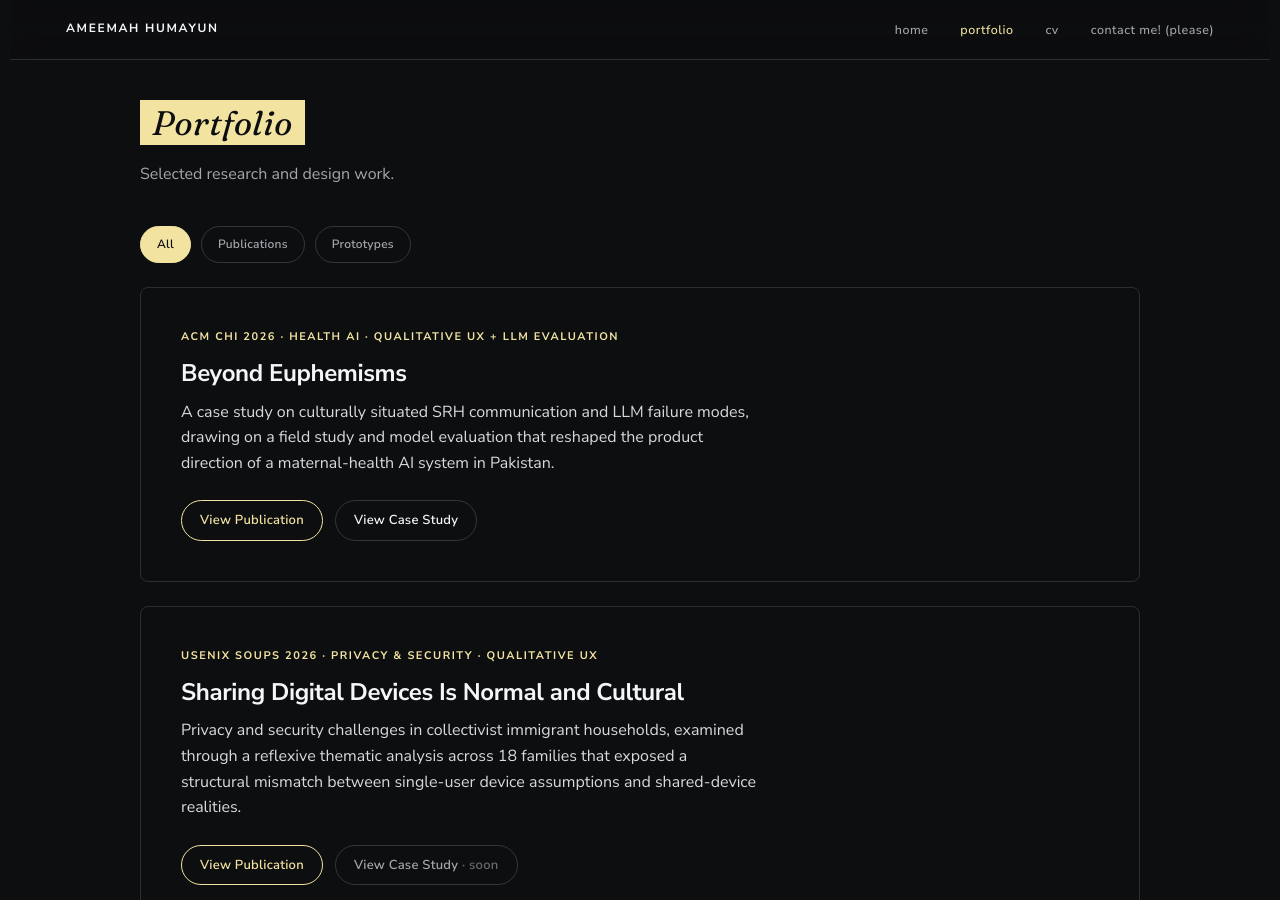
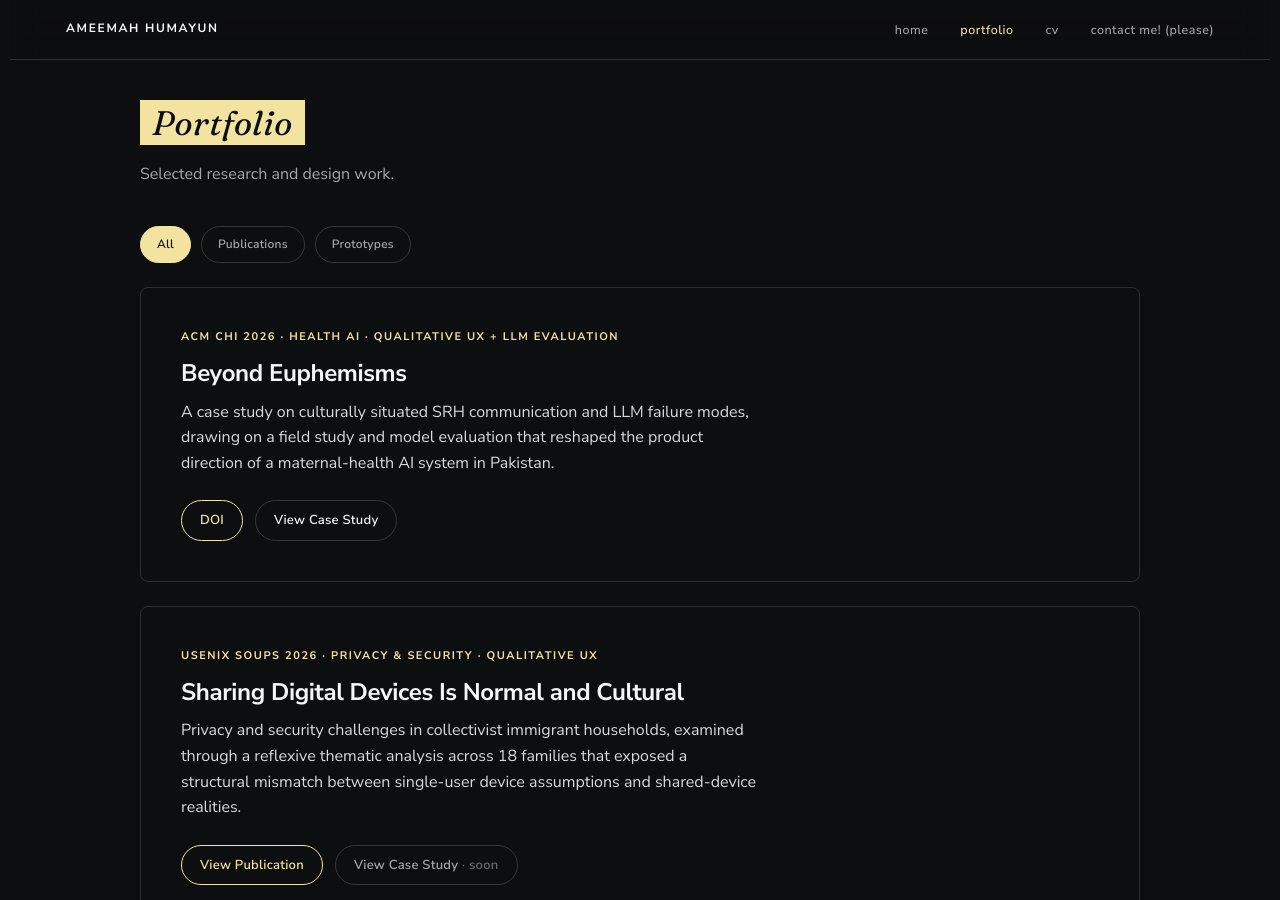
Before and after one commit to ameemahumayun/ameemahumayun.github.io, a Jekyll site: the page built from work/index.html, in a window 1280 px wide and 900 px high. Built offline with Jekyll 4.4.1, drawn with Linux system fonts in a browser that asks for light colours.

Commit message:
Label Beyond Euphemisms' link "DOI" instead of "View Publication"
Scoped to that entry since it's the only one that actually links to a
doi.org URL — SOUPS links to a USENIX conference page and Nature
Health is still pending, so relabeling those "DOI" would be inaccurate.

Co-Authored-By: Claude Sonnet 5 <noreply@anthropic.com>
Claude-Session: https://claude.ai/code/session_01RCzM7zTsD8mFw1QLJ4sgHP

```diff
--- a/_data/work.yml
+++ b/_data/work.yml
@@ -37,7 +37,7 @@
   type: publication
   desc: "A case study on culturally situated SRH communication and LLM failure modes, drawing on a field study and model evaluation that reshaped the product direction of a maternal-health AI system in Pakistan."
   links:
-    - label: "View Publication"
+    - label: "DOI"
       url: "https://doi.org/10.1145/3772318.3791315"
       external: true
       primary: true
```
